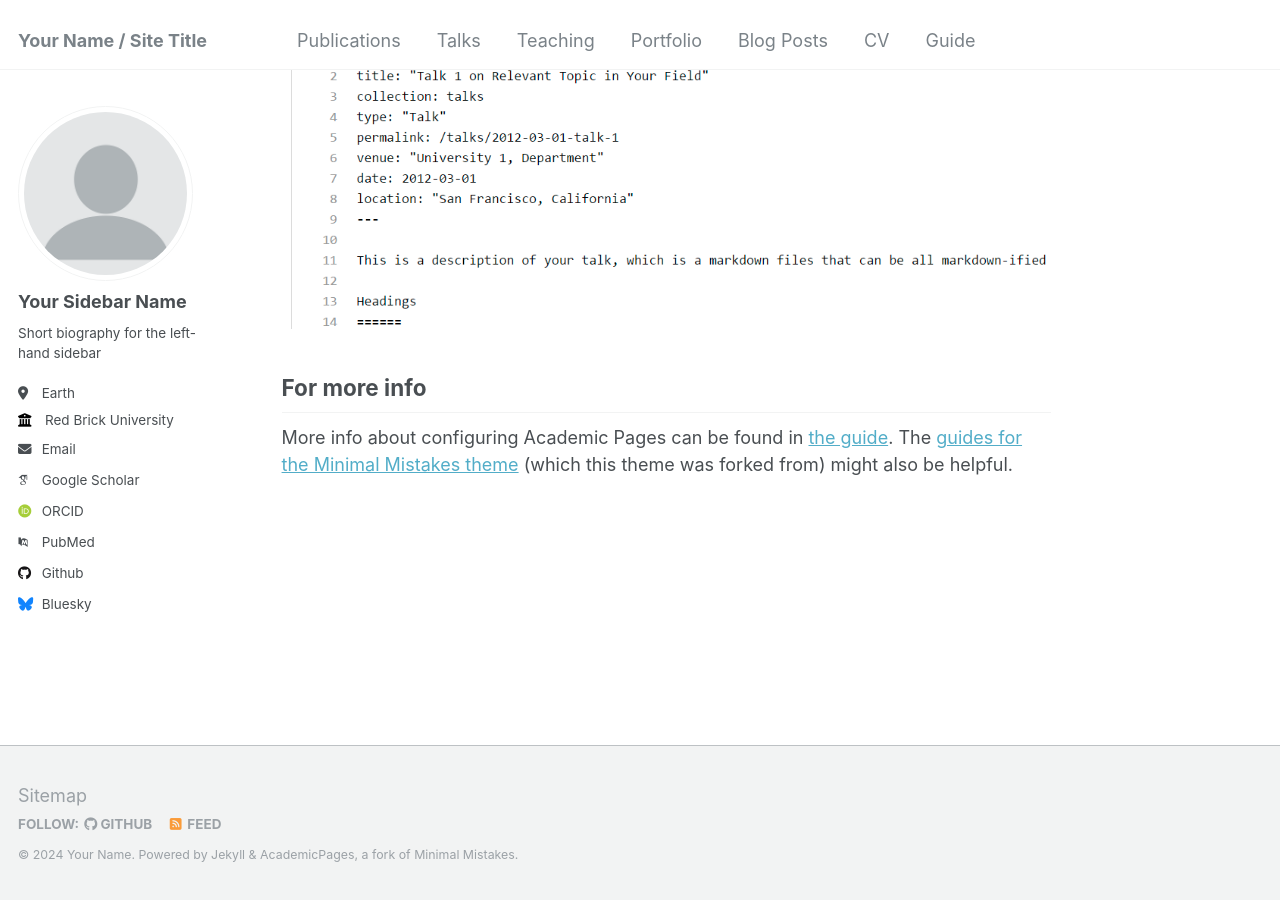
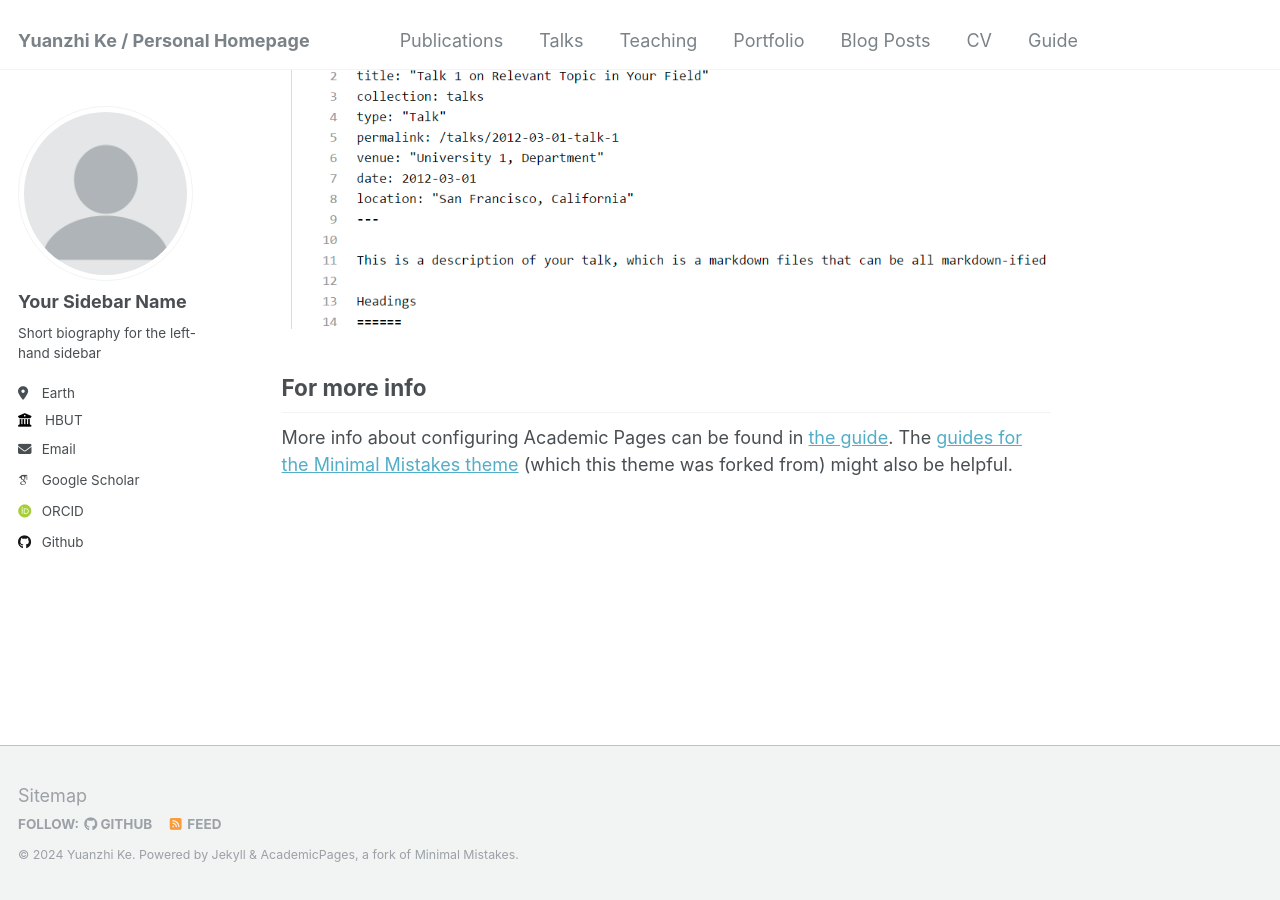
Before and after one commit to yuanzhiKe/yuanzhike.github.io, a Jekyll site: the page built from _pages/about.md, in a window 1280 px wide and 900 px high, scrolled down 2660 px. Built offline with Jekyll 4.4.1, drawn with Linux system fonts in a browser that asks for light colours; some web fonts are replaced.

Commit message:
Update basic info

```diff
--- a/_config.yml
+++ b/_config.yml
@@ -8,13 +8,13 @@
 
 # Basic Site Settings
 locale                   : "en-US"
-title                    : "Your Name / Site Title"
+title                    : "Yuanzhi Ke / Personal Homepage"
 title_separator          : "-"
-name                     : &name "Your Name"
-description              : &description "personal description"
-url                      : https://academicpages.github.io # the base hostname & protocol for your site e.g. "https://mmistakes.github.io"
+name                     : &name "Yuanzhi Ke"
+description              : &description "A lecturer in HBUT. Received Ph.D. in Engineering from Keio University."
+url                      : https://yuanzhike.github.io # the base hostname & protocol for your site e.g. "https://mmistakes.github.io"
 baseurl                  : "" # the subpath of your site, e.g. "/blog"
-repository               : "academicpages/academicpages.github.io"
+repository               : "yuanzhiKe/yuanzhike.github.io"
 
 # Site Author - The following control what appear as part of the author content on the side bar.
 #               If a field is blank the icon and link will not appear, otherwise it will be shown.
@@ -26,29 +26,29 @@ author:
   pronouns         : # example: "she/her"
   bio              : "Short biography for the left-hand sidebar"
   location         : "Earth"
-  employer         : "Red Brick University"
+  employer         : "HBUT"
   uri              : # URL
-  email            : "none@example.org"
+  email            : "keyuanzhi@hbut.edu.cn"
 
   # Academic websites
   arxiv            : # URL - Update with the correct link to your profile
-  googlescholar    : "https://scholar.google.com/citations?user=PS_CX0AAAAAJ"
+  googlescholar    : "https://scholar.google.com/citations?user=SA0WWBQAAAAJ"
   impactstory      : # URL
-  orcid            : "http://orcid.org/yourorcidurl"
+  orcid            : "http://orcid.org/0000-0002-0211-631X"
   semantic         : # URL
-  pubmed           : "https://www.ncbi.nlm.nih.gov/pubmed/?term=john+snow"
+  pubmed           : # URL
   researchgate     : # URL
 
   # Repositories and software development
   bitbucket        : # Username - Update with your username on the site
   codepen          : # Username
   dribbble         : # Username
-  github           : "academicpages"
+  github           : "yuanzhiKe"
   kaggle           : # Username
   stackoverflow    : # User number or user number and name (i.e., use "1" or "1/jeff-atwood")
 
   # Social media
-  bluesky          : "bsky.app" # Replace this with you Bluesky username
+  bluesky          : # Replace this with you Bluesky username
   facebook         : # Username
   flickr           : # Username
   foursquare       : # Username
```
